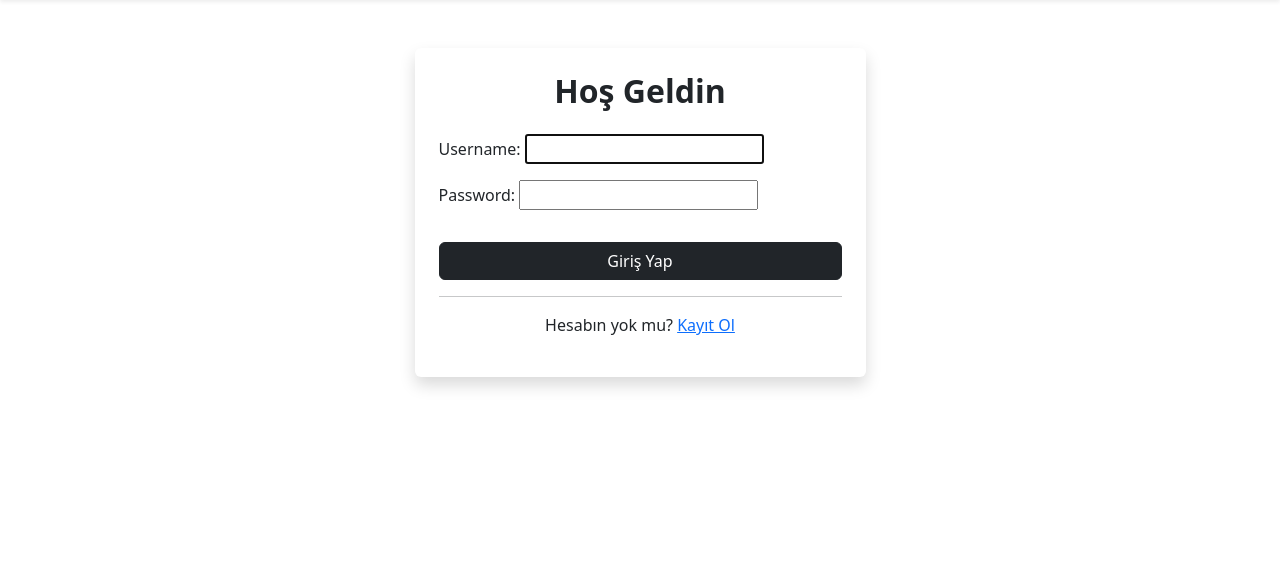
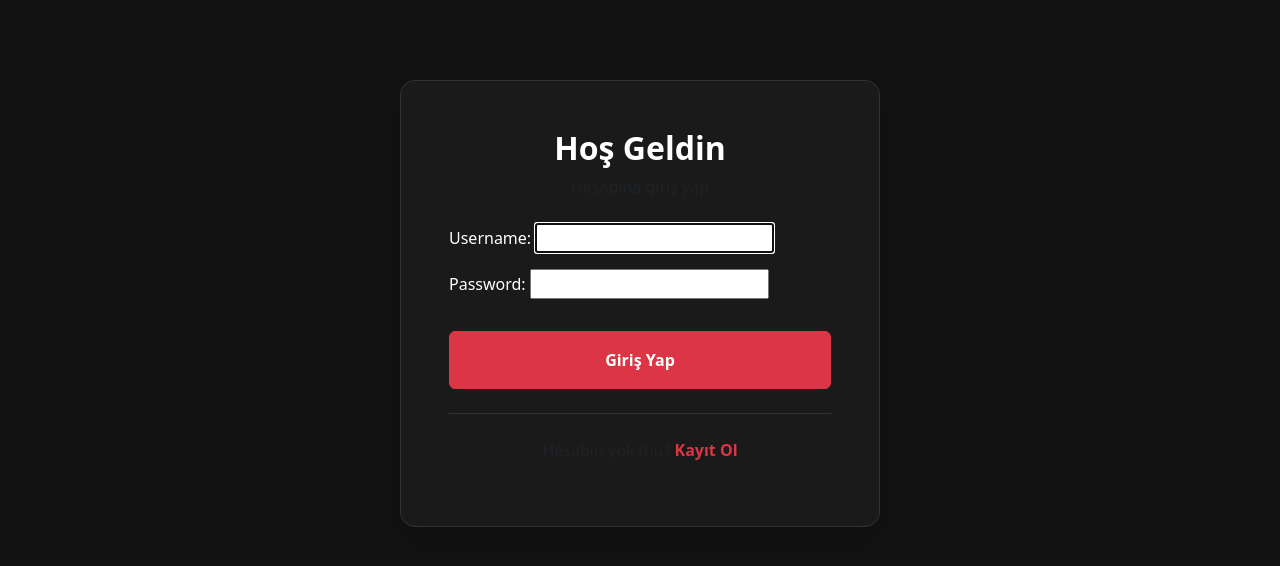
Before and after one commit to Phemsous/Goster-Kendini, a Django app: page /accounts/login/ in a window 1280 px wide. Shown: the part 56-622 px from the top of the page. Run offline with Django 5.2, Linux system fonts and the light colour scheme.

Commit message:
Giriş yapma sayfası düzenlendi

```diff
--- a/templates/accounts/login.html
+++ b/templates/accounts/login.html
@@ -1,23 +1,29 @@
 {% extends 'base.html' %}
 {% block title %}Giriş Yap | Göster Kendini{% endblock %}
 
+{% block extra_style %}
+body { background-color: #121212; color: white; }
+.login-card { background-color: #1a1a1a; border: 1px solid #333; border-radius: 15px; max-width: 480px; margin: 80px auto; }
+.form-control { background-color: #252525; border: 1px solid #444; color: white; padding: 12px; }
+.form-control:focus { background-color: #2d2d2d; border-color: #dc3545; color: white; box-shadow: none; }
+.form-control::placeholder { color: #aaa; }
+label { color: white; }
+{% endblock %}
+
 {% block content %}
-<div class="container mt-5">
-    <div class="row justify-content-center">
-        <div class="col-md-5">
-            <div class="card shadow border-0">
-                <div class="card-body p-4">
-                    <h2 class="text-center mb-4 fw-bold">Hoş Geldin</h2>
-                    <form method="POST">
-                        {% csrf_token %}
-                        {{ form.as_p }}
-                        <button type="submit" class="btn btn-dark w-100 mt-3">Giriş Yap</button>
-                    </form>
-                    <hr>
-                    <p class="text-center">Hesabın yok mu? <a href="{% url 'register' %}">Kayıt Ol</a></p>
-                </div>
-            </div>
+<div class="container">
+    <div class="login-card p-5 shadow-lg">
+        <div class="text-center mb-4">
+            <h2 class="fw-bold">Hoş Geldin</h2>
+            <p class="text-muted">Hesabına giriş yap</p>
         </div>
+        <form method="POST">
+            {% csrf_token %}
+            {{ form.as_p }}
+            <button type="submit" class="btn btn-danger w-100 fw-bold py-3 mt-3">Giriş Yap</button>
+        </form>
+        <hr class="border-secondary my-4">
+        <p class="text-center text-muted">Hesabın yok mu? <a href="{% url 'register' %}" class="text-danger fw-bold text-decoration-none">Kayıt Ol</a></p>
     </div>
 </div>
 {% endblock %}
```
